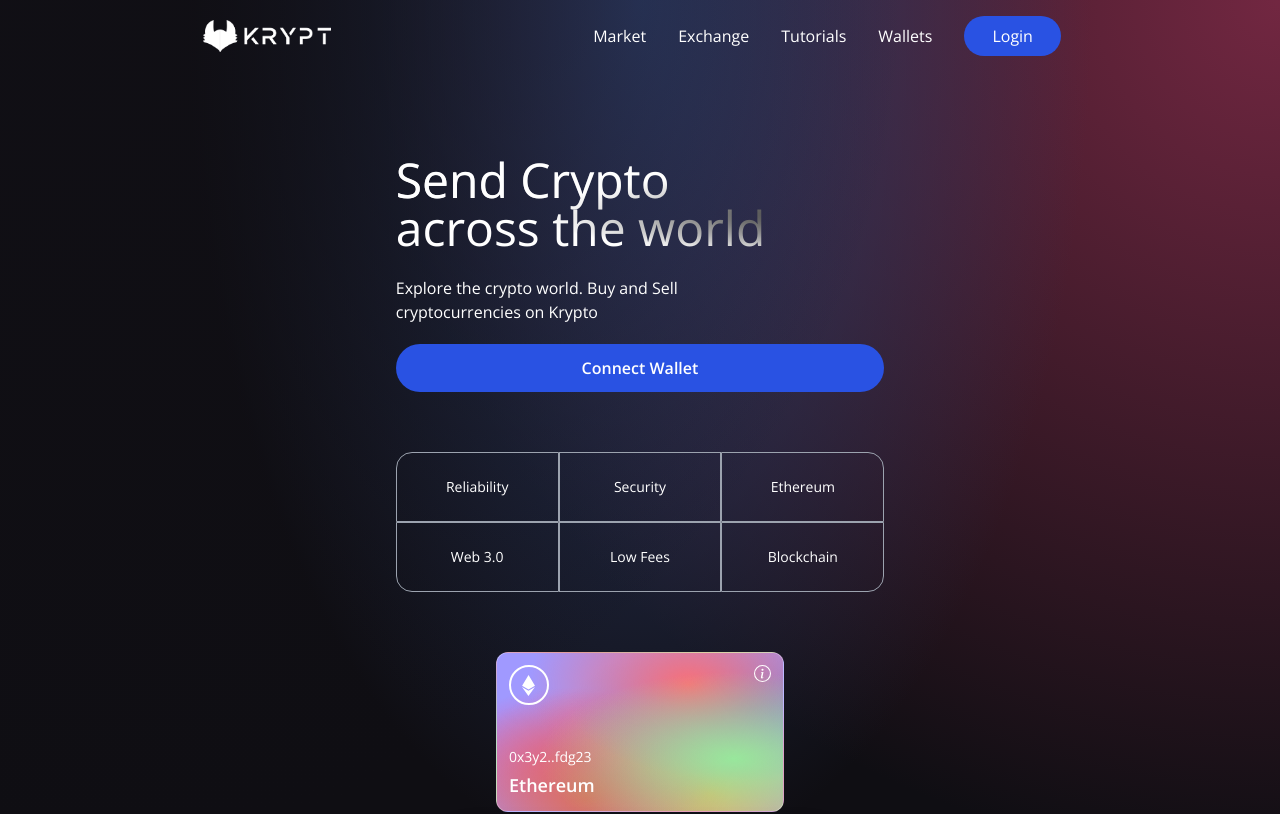
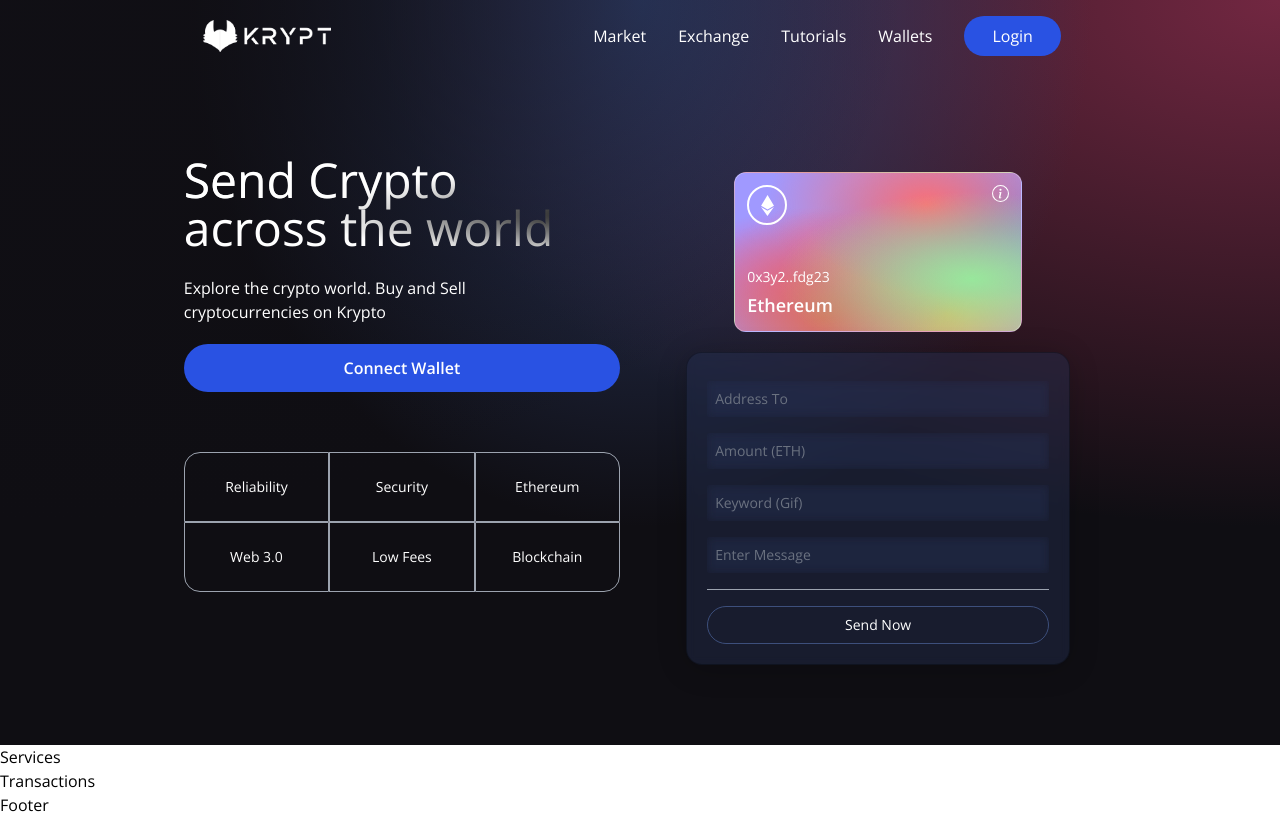
Before and after one commit to nikmace/web3-exchange, a React (Vite) app in the folder client/: page / in a window 1280 px wide. Shown: the top 814 px of the page. Built offline with nearby package versions, Linux system fonts and the light colour scheme.

Commit message:
Updated Configs

```diff
--- a/client/package.json
+++ b/client/package.json
@@ -7,6 +7,7 @@
     "preview": "vite preview"
   },
   "dependencies": {
+    "@tailwindcss/forms": "^0.4.0",
     "ethers": "^5.5.3",
     "react": "^17.0.2",
     "react-dom": "^17.0.2",
--- a/client/tailwind.config.js
+++ b/client/tailwind.config.js
@@ -1,10 +1,35 @@
 module.exports = {
-  content: [
-    "./index.html",
-    "./src/**/*.{vue,js,ts,jsx,tsx}",
-  ],
+  purge: ["./src/**/*.{js,jsx,ts,tsx}", "./public/index.html"],
+  mode: "jit",
+  darkMode: false, // or 'media' or 'class'
   theme: {
+    fontFamily: {
+      display: ["Open Sans", "sans-serif"],
+      body: ["Open Sans", "sans-serif"],
+    },
+    extend: {
+      screens: {
+        mf: "990px",
+      },
+      keyframes: {
+        "slide-in": {
+          "0%": {
+            "-webkit-transform": "translateX(120%)",
+            transform: "translateX(120%)",
+          },
+          "100%": {
+            "-webkit-transform": "translateX(0%)",
+            transform: "translateX(0%)",
+          },
+        },
+      },
+      animation: {
+        "slide-in": "slide-in 0.5s ease-out",
+      },
+    },
+  },
+  variants: {
     extend: {},
   },
-  plugins: [],
-}
+  plugins: [require("@tailwindcss/forms")],
+};
```
Also changed, not shown: 1 other file (tests, documents, lock files or other folders).
